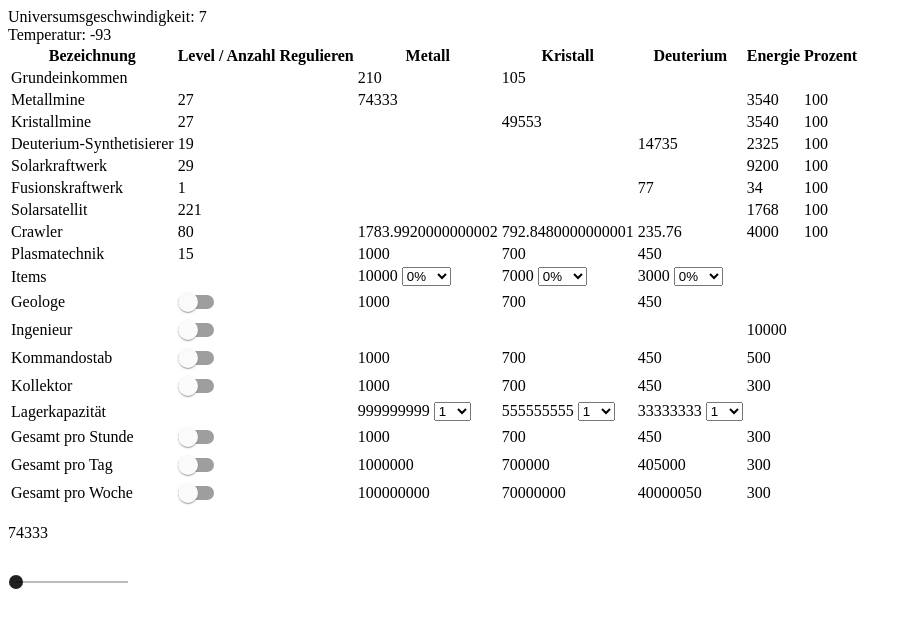
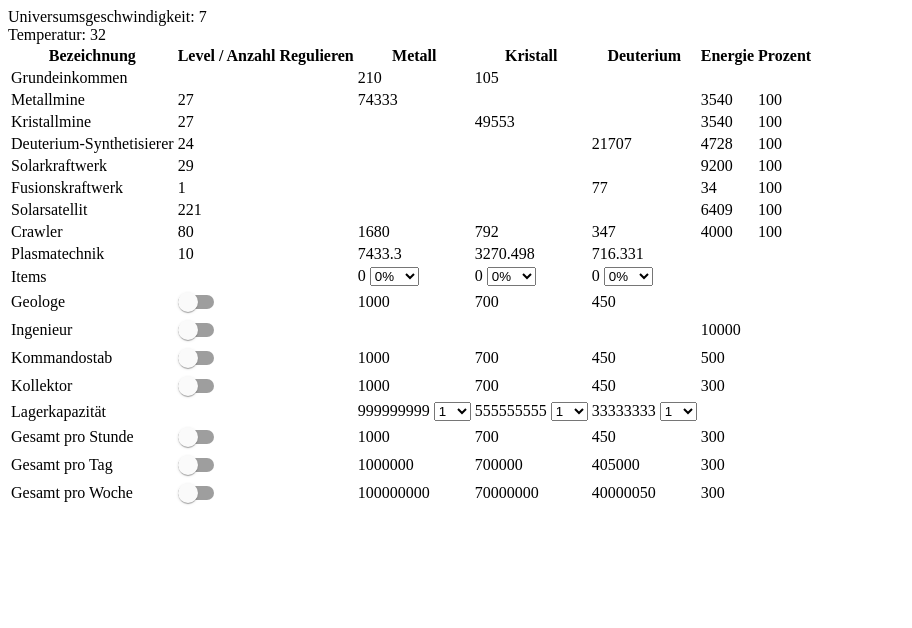
Before and after one commit to Daddelbob/ogame_calculator, an Angular app: page / in a window 1280 px wide. Shown: the top 628 px of the page, without its empty margins (0-912 px from the left). Built offline with nearby package versions, Linux system fonts and the light colour scheme.

Commit message:
feat(items): add items to table

```diff
--- a/src/app/app.component.html
+++ b/src/app/app.component.html
@@ -93,11 +93,11 @@
   </tr>
   <tr>
     <td>Plasmatechnik</td>
-    <td>15</td>
+    <td>{{ plasmaTechnology }}</td>
     <td></td>
-    <td>1000</td>
-    <td>700</td>
-    <td>450</td>
+    <td>{{ plasmaTechnologyMetalProd }}</td>
+    <td>{{ plasmaTechnologyCrystalProd }}</td>
+    <td>{{ plasmaTechnologyDeuteriumProd }}</td>
     <td></td>
     <td></td>
   </tr>
@@ -106,30 +106,30 @@
     <td></td>
     <td></td>
     <td>
-      10000
-      <select
-        ><option>0%</option>
-        <option>10%</option>
-        <option>20%</option>
-        <option>30%</option></select
+      {{ itemMetalProd }}
+      <select [(ngModel)]="selectedItemMetal" (ngModelChange)="calculateStats()"
+        ><option [ngValue]="0">0%</option>
+        <option [ngValue]="10">10%</option>
+        <option [ngValue]="20">20%</option>
+        <option [ngValue]="30">30%</option></select
       >
     </td>
     <td>
-      7000
-      <select
-        ><option>0%</option>
-        <option>10%</option>
-        <option>20%</option>
-        <option>30%</option></select
+      {{ itemCrystalProd }}
+      <select [(ngModel)]="selectedItemCrystal" (ngModelChange)="calculateStats()"
+        ><option [ngValue]="0">0%</option>
+        <option [ngValue]="10">10%</option>
+        <option [ngValue]="20">20%</option>
+        <option [ngValue]="30">30%</option></select
       >
     </td>
     <td>
-      3000
-      <select
-        ><option>0%</option>
-        <option>10%</option>
-        <option>20%</option>
-        <option>30%</option></select
+      {{ itemDeuteroiumProd }}
+      <select [(ngModel)]="selectedItemDeuterium" (ngModelChange)="calculateStats()"
+        ><option [ngValue]="0">0%</option>
+        <option [ngValue]="10">10%</option>
+        <option [ngValue]="20">20%</option>
+        <option [ngValue]="30">30%</option></select
       >
     </td>
     <td></td>
@@ -267,12 +267,3 @@
     <td></td>
   </tr>
 </table>
-
-<p>{{ metalMineProd }}</p>
-<mat-slider
-  thumbLabel
-  [displayWith]="formatLabel"
-  tickInterval="1"
-  min="0"
-  max="60"
-></mat-slider>
--- a/src/app/app.component.ts
+++ b/src/app/app.component.ts
@@ -1,4 +1,4 @@
-import { Component } from "@angular/core";
+import { Component, OnInit, OnChanges, SimpleChanges } from "@angular/core";
 import { MetalMine } from "./utility/metalMine";
 import { CrystalMine } from "./utility/crystalMine";
 import { DeuteriumSynthesizer } from "./utility/deuteriumSynthesizer";
@@ -13,7 +13,7 @@ import { Officers } from "./utility/officers";
   templateUrl: "./app.component.html",
   styleUrls: ["./app.component.sass"]
 })
-export class AppComponent {
+export class AppComponent implements OnInit, OnChanges {
   title = "oGameCalculator";
 
   // Global Account Variables
@@ -30,7 +30,10 @@ export class AppComponent {
   public energyTechnology: number = 9;
 
   // Planet Variables
-  public temperature: number = -93;
+  public temperature: number = 32;
+  public selectedItemMetal: number = 0;
+  public selectedItemCrystal: number = 0;
+  public selectedItemDeuterium: number = 0;
 
   // Metal Mine Variables
   public metalMineLvl: number = 27;
@@ -57,7 +60,7 @@ export class AppComponent {
     (this.crystalMinePercentage / 100);
 
   // Deuterium Synthesizer Variables
-  public deuteriumSynthesizerLvl: number = 19;
+  public deuteriumSynthesizerLvl: number = 24;
   public deuteriumSynthesizerPercentage: number = 100;
   public deuteriumItem: number = 0;
   public deuteriumSynthesizerProd: number =
@@ -101,31 +104,69 @@ export class AppComponent {
   public crawlers: number = 80;
   public crawlersPercentage: number = 100;
   public crawlersMetalProd: number =
-    this.metalMineProd *
-    Crawler.metalProdFactor *
+    Math.floor(this.metalMineProd * Crawler.metalProdFactor) *
     (this.isCollector ? 1 + Officers.collectorCrawlerProdFactor : 1) *
     this.crawlers *
     (this.crawlersPercentage / 100);
   public crawlersCrystalProd: number =
-    this.crystalMineProd *
-    Crawler.crystalProdFactor *
-    this.crawlers *
+    Math.floor(
+      this.crystalMineProd * Crawler.crystalProdFactor * this.crawlers
+    ) *
     (this.crawlersPercentage / 100);
   public crawlersDeuteriumProd: number =
-    this.deuteriumSynthesizerProd *
-    Crawler.deuteriumProdFactor *
-    this.crawlers *
+    Math.floor(
+      this.deuteriumSynthesizerProd *
+        Crawler.deuteriumProdFactor *
+        this.crawlers
+    ) *
     (this.crawlersPercentage / 100);
   public crawlersEnergyConsumtion: number =
     this.crawlers * Crawler.energyConsumtion * (this.crawlersPercentage / 100);
 
+  //Plasma Technology Variables
+  public plasmaTechnologyMetalProd: number =
+    this.metalMineProd * this.plasmaTechnology * 0.01;
+  public plasmaTechnologyCrystalProd: number =
+    this.crystalMineProd * this.plasmaTechnology * 0.0066;
+  public plasmaTechnologyDeuteriumProd: number =
+    this.deuteriumSynthesizerProd * this.plasmaTechnology * 0.0033;
+
+  // Items Variables
+  public itemMetalProd: number =
+    (this.metalMineProd * this.selectedItemMetal) / 100;
+  public itemCrystalProd: number =
+    (this.crystalMineProd * this.selectedItemCrystal) / 100;
+  public itemDeuteroiumProd: number =
+    (this.deuteriumSynthesizerProd * this.selectedItemDeuterium) / 100;
+
   constructor() {}
+
+  ngOnInit() {
+    this.calculateStats();
+    console.log('itemMetalProd', this.itemMetalProd);
+    console.log('selectedItemMetal', this.selectedItemMetal);
+  }
+
+  ngOnChanges(changes: SimpleChanges): void {
+    console.log('CHange');
+    this.calculateStats();
+    console.log('itemMetalProd', this.itemMetalProd);
+    console.log('selectedItemMetal', this.selectedItemMetal);
+  }
 
   formatLabel(value: number) {
     if (value >= 1000000) {
       return Math.round(value / 1000000) + "M";
     }
     return value;
+  }
+
+  calculateStats() {
+    this.itemMetalProd = (this.metalMineProd * this.selectedItemMetal) / 100;
+    this.itemCrystalProd =
+      (this.crystalMineProd * this.selectedItemCrystal) / 100;
+    this.itemDeuteroiumProd =
+      (this.deuteriumSynthesizerProd * this.selectedItemDeuterium) / 100;
   }
 
   /**
--- a/src/app/app.module.ts
+++ b/src/app/app.module.ts
@@ -5,6 +5,7 @@ import { AppRoutingModule } from './app-routing.module';
 import { AppComponent } from './app.component';
 import { BrowserAnimationsModule } from '@angular/platform-browser/animations';
 import { CustomMaterialModule } from './custom-material/custom-material.module';
+import { FormsModule, ReactiveFormsModule } from '@angular/forms';
 
 @NgModule({
   declarations: [
@@ -14,7 +15,8 @@ import { CustomMaterialModule } from './custom-material/custom-material.module';
     BrowserModule,
     AppRoutingModule,
     BrowserAnimationsModule,
-    CustomMaterialModule
+    FormsModule, ReactiveFormsModule,
+    CustomMaterialModule,
   ],
   providers: [],
   bootstrap: [AppComponent]
```
Also changed, not shown: src/app/custom-material/custom-material.module.ts (+11 -10 lines).
